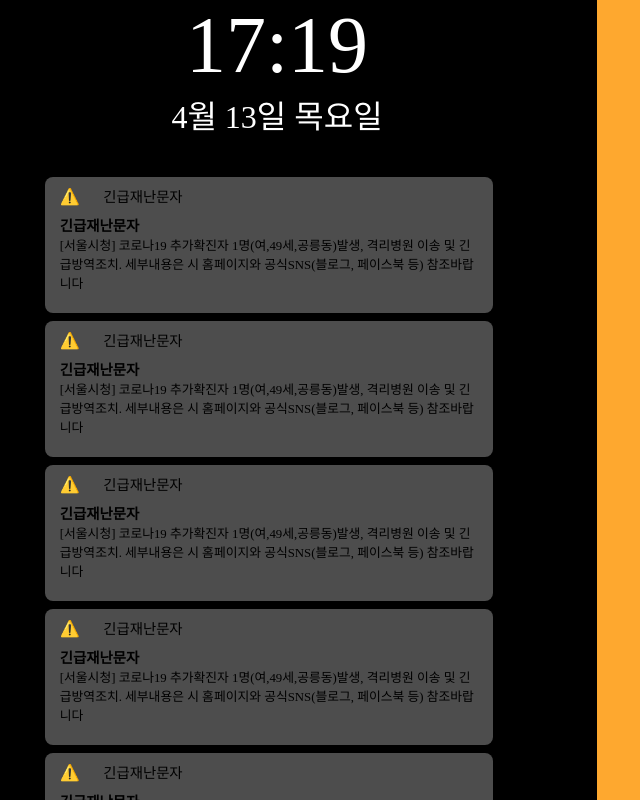
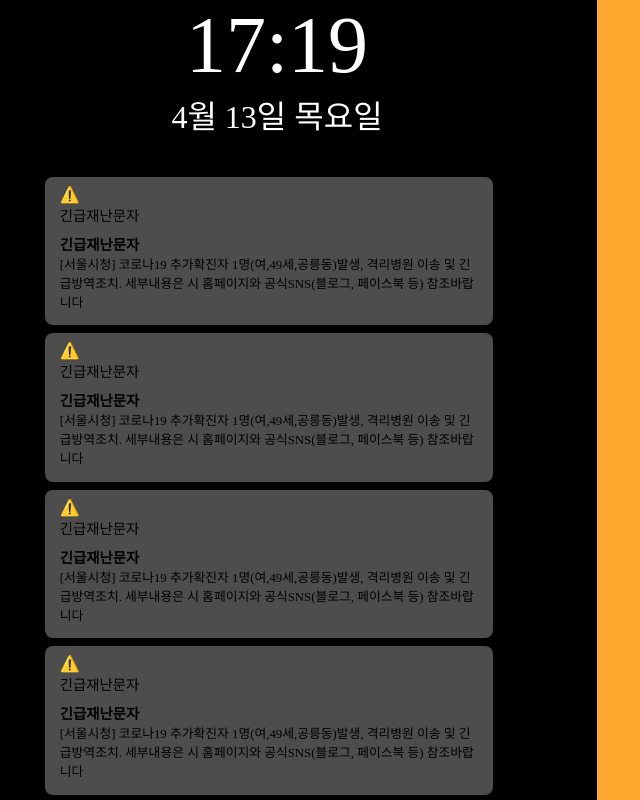
Before and after one commit to famousCucumber/Frontend, a React (Create React App) app: page / in a window 1280 px wide. Shown: the whole page, without its empty margins (43-683 px from the left). Built offline with nearby package versions, Linux system fonts and the light colour scheme.

Commit message:
fix: Card 컴포넌트에서 TopIcon 컴포넌트와 TopTitle  컴포넌트사이 거리 수정

```diff
--- a/src/components/home/Card.tsx
+++ b/src/components/home/Card.tsx
@@ -98,14 +98,14 @@ const TopSection = styled.section`
 
 const TopIconSection = styled.section`
     height: 100%;
-    width: 10%;
+    width: 7%;
     text-align: left;
     display: inline-table;
 `
 
 const TopTitleSection = styled.section`
     height: 100%;
-    width: 90%;
+    width: 93%;
     text-align: left;
     font-size: 0.9em;
     color: black;
```
